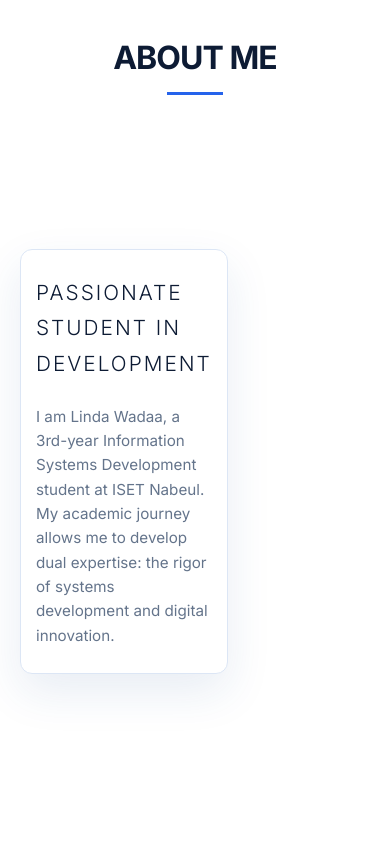
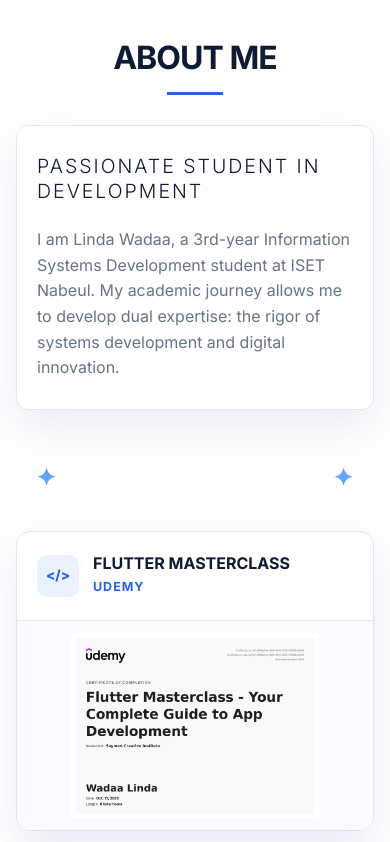
Before and after one commit to LindaWadaa/Portfolio, a plain HTML site: page index.html in a window 390 px wide. Shown: the part 980-1822 px from the top of the page. Drawn offline with nearby package versions, Linux system fonts and the light colour scheme.

Commit message:
Improve responsive About and badge layout
Make the About section full-width on mobile and keep badge labels within narrow viewports.

```diff
--- a/templatemo-neural-style.css
+++ b/templatemo-neural-style.css
@@ -3316,6 +3316,47 @@
     letter-spacing: 0.08em;
 }
 
+@media (max-width: 768px) {
+    .features-container {
+        width: 100%;
+        max-width: none;
+        padding: 0 16px;
+    }
+
+    .feature-row,
+    .feature-row:nth-child(even) {
+        width: 100%;
+        min-height: 0;
+        gap: 24px;
+    }
+
+    .feature-content,
+    .feature-row .feature-content {
+        width: 100% !important;
+        max-width: none;
+        min-width: 0;
+        flex: 1 1 auto !important;
+        padding: 28px 20px !important;
+    }
+
+    .feature-content h3 {
+        font-size: clamp(1.15rem, 5vw, 1.8rem) !important;
+        line-height: 1.25;
+        overflow-wrap: anywhere;
+    }
+
+    .feature-content p {
+        font-size: 1rem !important;
+        line-height: 1.6;
+        overflow-wrap: anywhere;
+    }
+
+    .certifications-grid {
+        grid-template-columns: 1fr;
+        width: 100%;
+    }
+}
+
 .certification-card > img {
     display: block;
     width: 100%;
```
